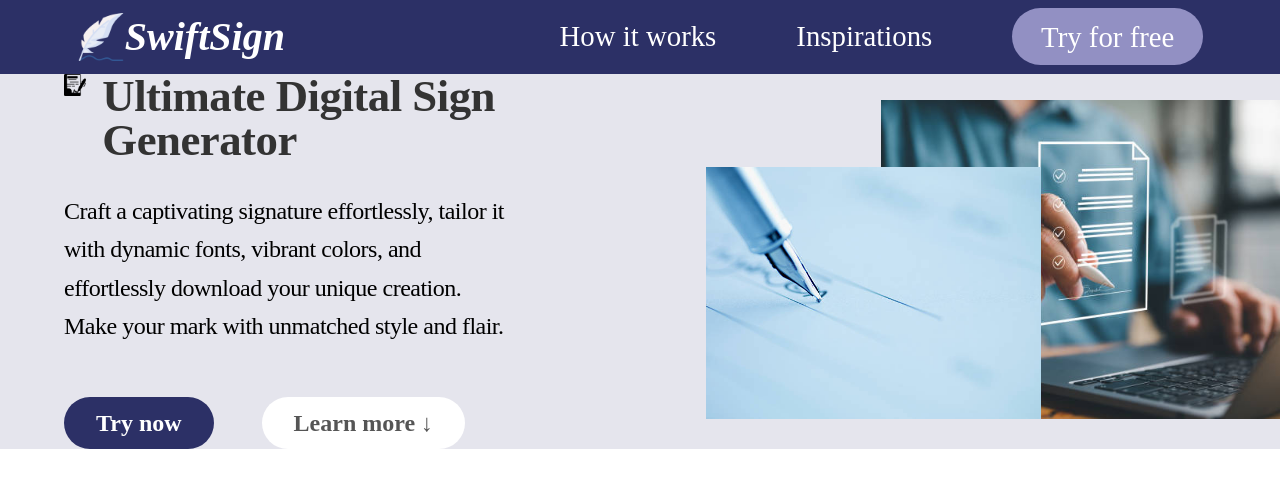
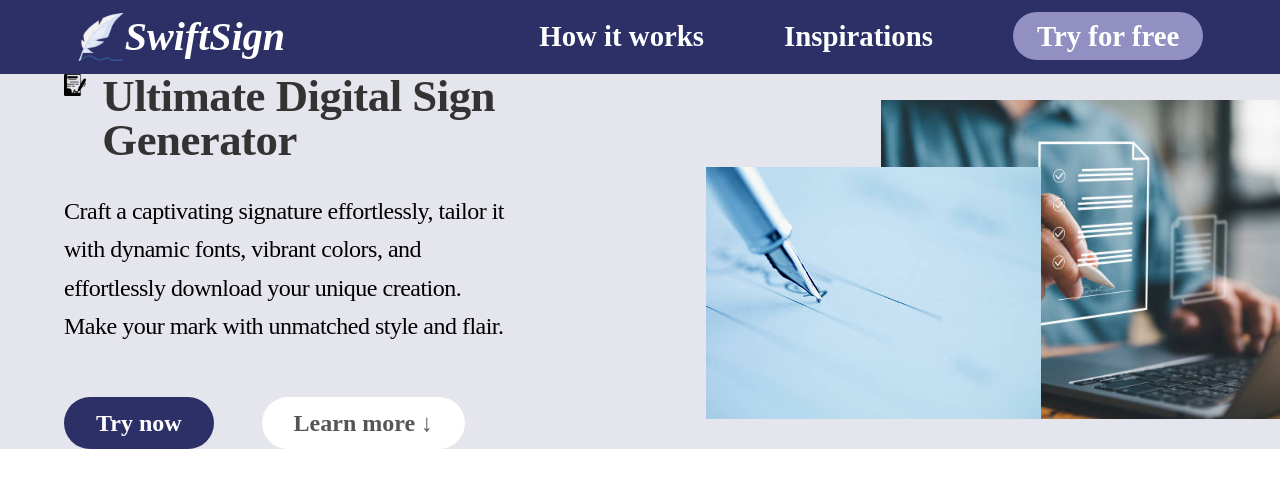
Before and after one commit to anshi06/Swift-sign, a React (Create React App) app: page / in a window 1280 px wide. Shown: the top 488 px of the page. Built offline with nearby package versions, Linux system fonts and the light colour scheme.

Commit message:
font weights changed

```diff
--- a/src/styles/navigation.module.css
+++ b/src/styles/navigation.module.css
@@ -19,7 +19,7 @@
 }
 
 .mainLogo h1 {
-  font-weight: 700;
+  font-weight: 800;
   font-size: 2.5rem;
   font-weight: bold;
   color: #fff;
@@ -40,7 +40,7 @@
 
 .mainNavLink:link,
 .mainNavLink:visited {
-  font-weight: 500;
+  font-weight: 600;
   color: #fff;
   text-decoration: none;
   font-size: 1.8rem;
@@ -54,7 +54,7 @@
 
 .navBtn:link,
 .navBtn:visited {
-  padding: 0.8rem 1.8rem;
+  padding: 0.5rem 1.5rem;
   border-radius: 30px;
   color: #fff;
   background-color: #9290C3;
```
